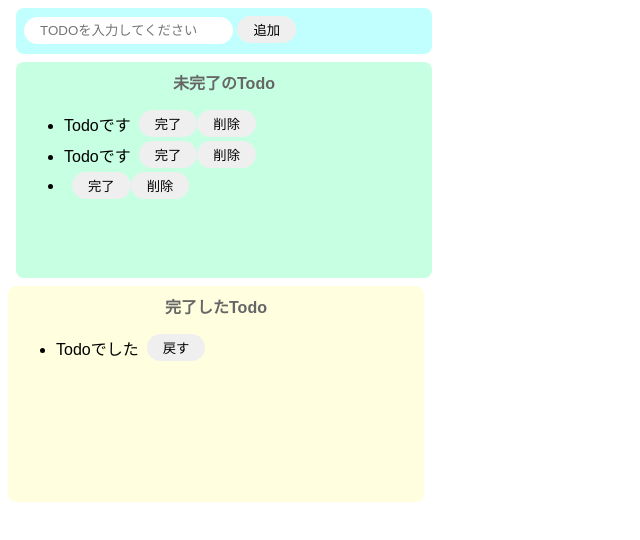
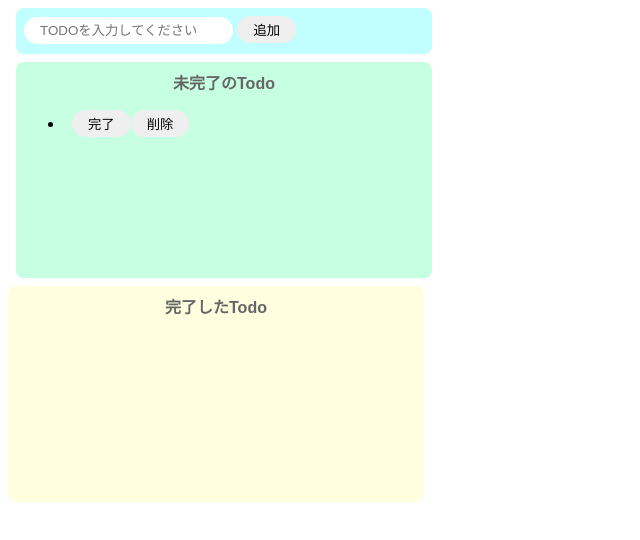
Before and after one commit to dyundyun2910/codesandbox-udemy-modern-java-section5, a website built with Parcel: page src/index.html in a window 1280 px wide. Both pictures are taken after a click on the button "追加". Shown: the whole page, without its empty margins (0-640 px from the left). Built offline with nearby package versions, Linux system fonts and the light colour scheme.

Commit message:
- 戻る機能を実装 - htmlに記載していた初期値を削除

```diff
--- a/src/index.html
+++ b/src/index.html
@@ -13,25 +13,11 @@
     <div class="incomplete-area">
       <p class="title">未完了のTodo</p>
       <ul id="incomplete-list">
-        <div class="list-row">
-          <li>Todoです</li>
-          <button>完了</button>
-          <button>削除</button>
-        </div>
-        <div class="list-row">
-          <li>Todoです</li>
-          <button>完了</button>
-          <button>削除</button>
-        </div>
       </ul>
     </div>
     <div class="complete-area">
       <p class="title">完了したTodo</p>
       <ul id="complete-list">
-        <div class="list-row">
-          <li>Todoでした</li>
-          <button>戻す</button>
-        </div>
       </ul>
     </div>
     <script src="./index.mjs" type="module"></script>
--- a/src/index.mjs
+++ b/src/index.mjs
@@ -1,14 +1,22 @@
 import "./styles.css";
 
 const onClickAdd = () => {
-    const inputText = document.getElementById("add-text").value;
+    const text = document.getElementById("add-text").value;
     document.getElementById("add-text").value = "";
 
+    createIncompleteList(text);
+};
+
+const deleteFromIncompleteList = (target) => {
+    document.getElementById("incomplete-list").removeChild(target);
+};
+
+const createIncompleteList = (text) => {
     const div = document.createElement("div");
     div.className = "list-row";
 
     const li = document.createElement("li");
-    li.innerText = inputText;
+    li.innerText = text;
 
     // 完了ボタン
     const completeButton = document.createElement("button");
@@ -26,10 +34,16 @@ const onClickAdd = () => {
 
         const backButton = document.createElement("button");
         backButton.innerText = "戻す";
+        backButton.addEventListener("click", ()=> {
+            const deleteTarget = backButton.parentNode;
+            document.getElementById("complete-list").removeChild(deleteTarget);
+
+            const text = deleteTarget.firstElementChild.innerText;
+            createIncompleteList(text);
+        });
 
         addTarget.appendChild(li);
         addTarget.appendChild(backButton);
-        console.log(addTarget);
 
         document.getElementById("complete-list").appendChild(addTarget);
     });
@@ -48,8 +62,4 @@ const onClickAdd = () => {
     document.getElementById("incomplete-list").appendChild(div);
 };
 
-const deleteFromIncompleteList = (target) => {
-    document.getElementById("incomplete-list").removeChild(target);
-};
-
 document.getElementById("add-button").addEventListener("click", () => onClickAdd());
```
